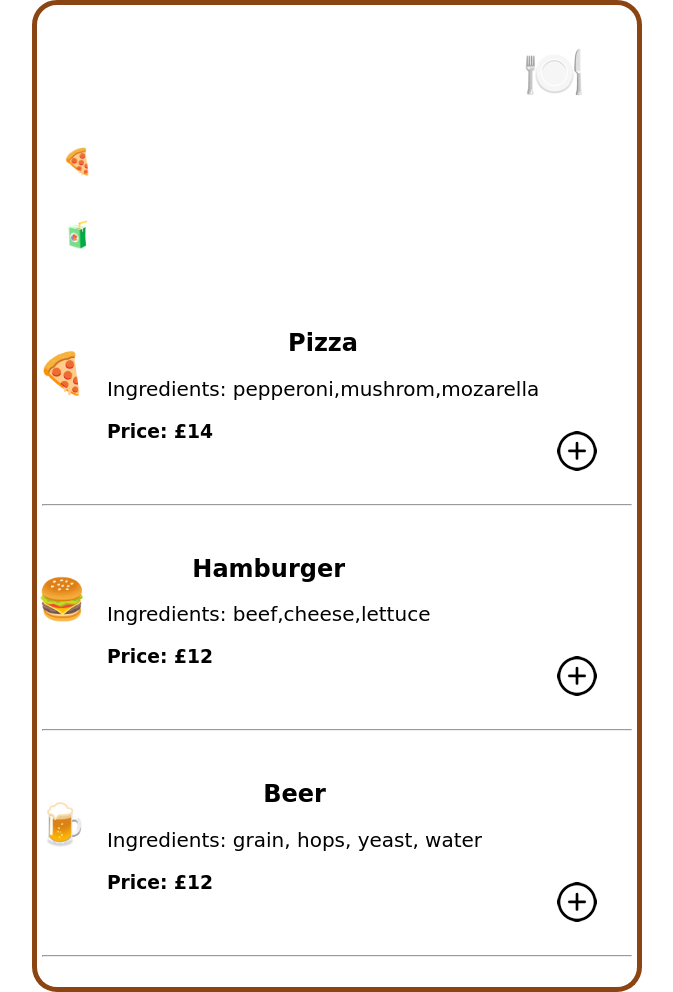
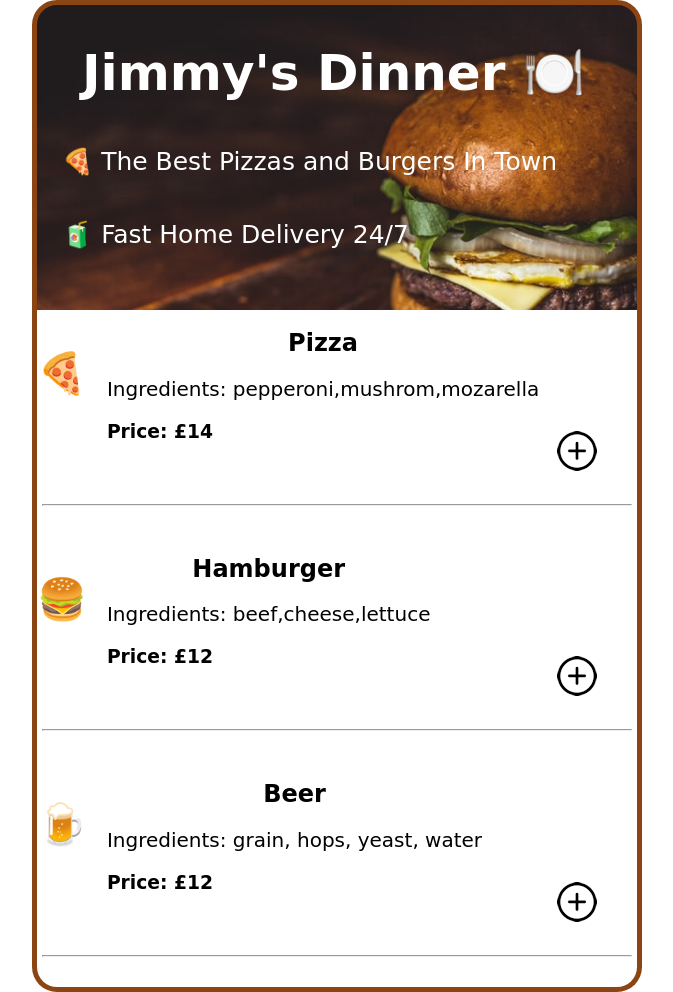
Before and after one commit to CasaOne69/ordering, a website built with Vite: page index.html in a window 1280 px wide. Shown: the whole page, without its empty margins (303-976 px from the left). Built offline with nearby package versions, Linux system fonts and the light colour scheme; files whose address does not match are found by name; a web font is replaced by a local one.

Commit message:
Update index.css

```diff
--- a/index.css
+++ b/index.css
@@ -18,7 +18,7 @@ header {
     color: white;
     width: 600px;
     height: 350px;
-    background-image: url("images/headerimg.jpeg")  ;
+    background-image: url("/images/headerimg.jpeg")  ;
     background-repeat: no-repeat;
     background-size: cover;
     margin-left: auto;
```
